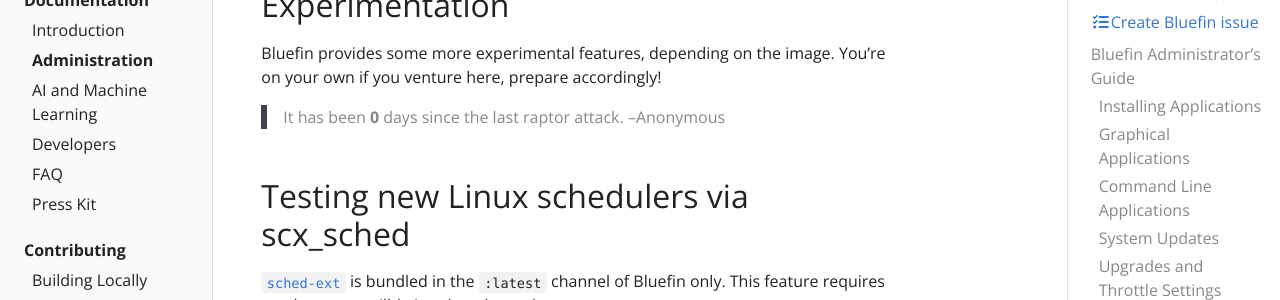
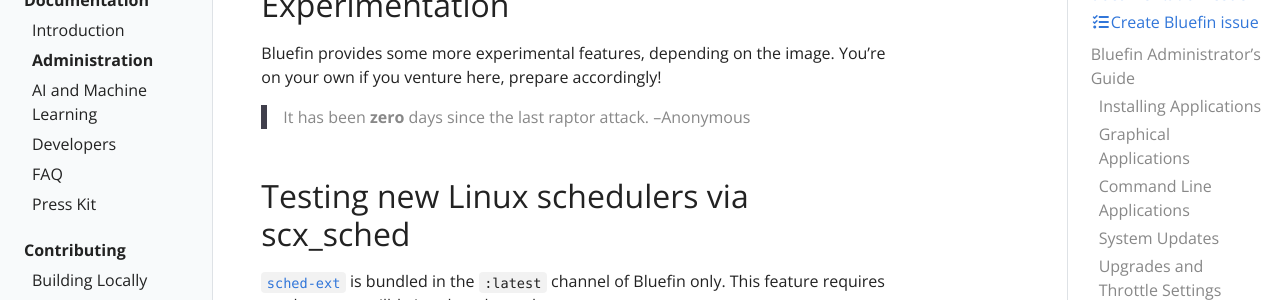
Before and after one commit to ublue-os/bluefin-docs, a Jekyll site: the page built from _docs/administration.md, in a window 1280 px wide and 900 px high, scrolled down 9679 px. Shown: the part 154-454 px from the top of the window. Built offline with Jekyll 4.4.1, drawn with Linux system fonts in a browser that asks for light colours.

Commit message:
Update administration.md

```diff
--- a/_docs/administration.md
+++ b/_docs/administration.md
@@ -221,7 +221,7 @@
 
 Bluefin provides some more experimental features, depending on the image. You're on your own if you venture here, prepare accordingly!
 
-> It has been **0** days since the last raptor attack.  --Anonymous
+> It has been **zero** days since the last raptor attack.  --Anonymous
 
 ## Testing new Linux schedulers via scx_sched
 
```
